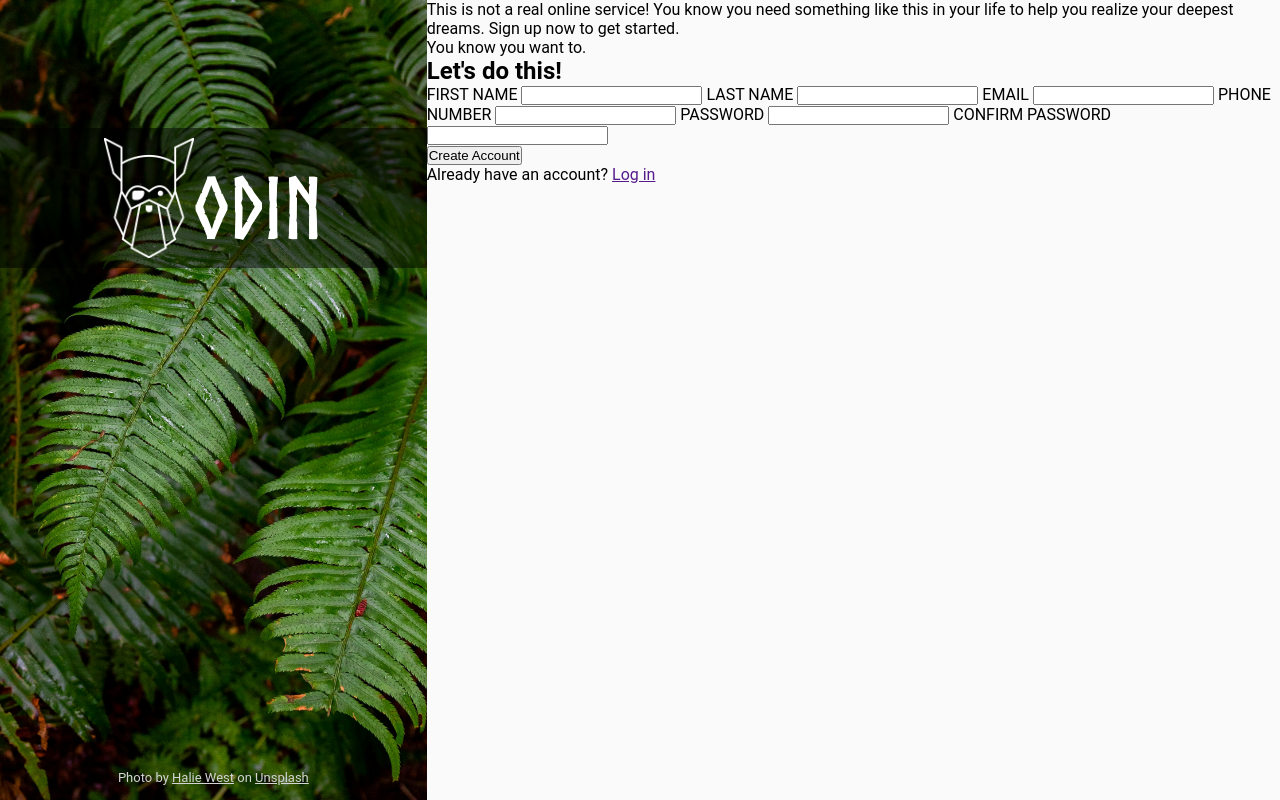
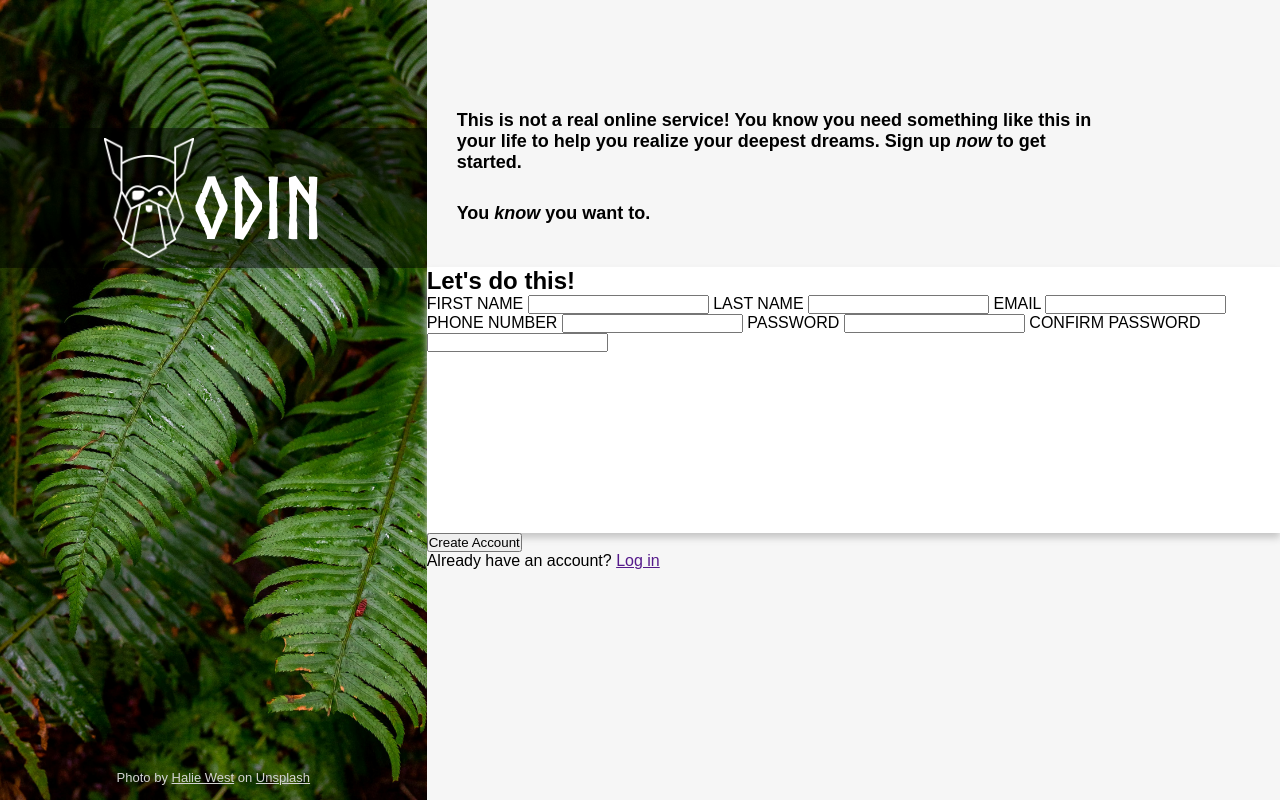
Before and after one commit to mdemiguels/odin-sign-up-form, a plain HTML site: page index.html in a window 1280 px wide. Drawn offline with Linux system fonts and the light colour scheme.

Commit message:
add styles to text-container

```diff
--- a/index.html
+++ b/index.html
@@ -4,7 +4,7 @@
         <meta charset="UTF-8" />
         <meta name="viewport" content="width=device-width, initial-scale=1.0" />
         <link rel="stylesheet" href="style.css" />
-        <title>Document</title>
+        <title>Odin Sign-Up Form</title>
     </head>
     <body>
         <section class="hero">
@@ -21,12 +21,12 @@
                 <p>
                     This is not a real online service! You know you need
                     something like this in your life to help you realize your
-                    deepest dreams. Sign up now to get started.
+                    deepest dreams. Sign up <i>now</i> to get started.
                 </p>
-                <p>You know you want to.</p>
+                <p>You <i>know</i> you want to.</p>
             </div>
-            <h2>Let's do this!</h2>
             <div class="form-container">
+                <h2>Let's do this!</h2>
                 <form action="" method="post">
                     <label for="first-name">FIRST NAME</label>
                     <input type="text" name="first-name" id="first-name">
--- a/style.css
+++ b/style.css
@@ -6,10 +6,8 @@
 }
 
 :root {
-    --primary-bg-color: #fbfafb;
+    --primary-bg-color: #f6f6f6;
     --secondary-bg-color: #000;
-    --primary-font-style: 'Roboto';
-    --secondary-font-style: 'Norse Bold';
 }
 
 * {
@@ -19,7 +17,7 @@
 }
 
 body {
-    font-family: 'Roboto', sans-serif;
+    font-family: sans-serif;
     font-weight: 400;
     height: 100vh;
     display: flex;
@@ -66,4 +64,31 @@ body {
 
 main {
     flex: 2;
+    display: flex;
+    flex-direction: column;
 }
+
+.text-container {
+    flex: 1;
+    margin-left: 30px;
+    font-size: 18px;
+    font-weight: bold;
+}
+.text-container p:first-child {
+    margin-top: 110px;
+    padding-right: 20%;
+}
+
+.text-container p:last-child {
+    margin-top: 30px;
+}
+
+.form-container {
+    flex: 1;
+    background-color: #fff;
+    box-shadow: 0px 5px 7px 0px rgba(199,199,199,1);
+}
+
+.submit-container {
+    flex: 1;
+}
```
